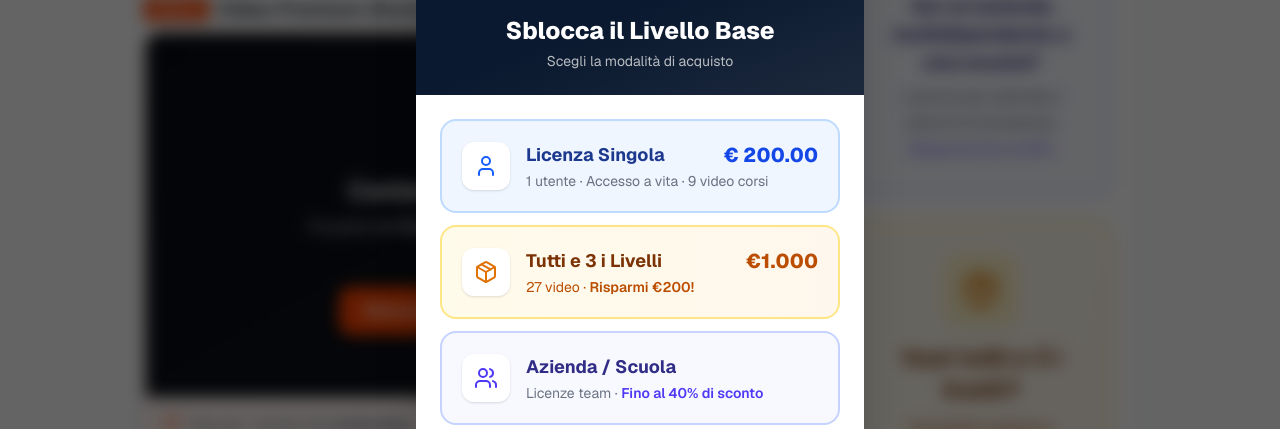
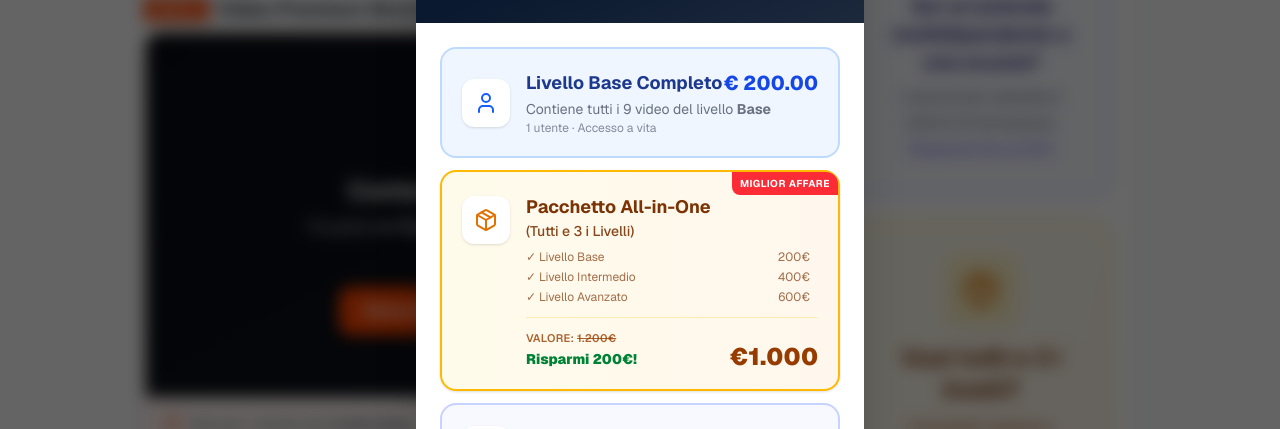
Before and after one commit to simonsilvercaldaie/sito-caldaie, a Next.js app: page /corso/01-caldaia-decisioni in a window 1280 px wide. Both pictures are taken after a click on the element 469 px from the left and 1231 px from the top of the page. Shown: the part 1017-1446 px from the top of the page. Built offline with nearby package versions, Linux system fonts and the light colour scheme.

Commit message:
UX: aggiunto ancoraggio del prezzo pacchetto nel modale e fix testo licenza singola

```diff
--- a/app/corso/[slug]/page.tsx
+++ b/app/corso/[slug]/page.tsx
@@ -1118,34 +1118,51 @@ export default function CorsoPage() {
                                                 </div>
                                                 <div className="flex-1">
                                                     <div className="flex items-center justify-between">
-                                                        <h4 className={`font-bold text-lg ${c.text}`}>Licenza Singola</h4>
+                                                        <h4 className={`font-bold text-lg ${c.text}`}>Livello {course.level} Completo</h4>
                                                         <span className={`font-extrabold text-xl ${c.price}`}>
                                                             {pricingInfo ? formatPrice(getTestPrice(pricingInfo.amountToPay, user?.email)) : ''}
                                                         </span>
                                                     </div>
-                                                    <p className="text-sm text-gray-500 mt-0.5">1 utente · Accesso a vita · 9 video corsi</p>
+                                                    <p className="text-sm text-gray-500 mt-1 leading-tight">
+                                                        Contiene tutti i 9 video del livello <strong>{course.level}</strong><br />
+                                                        <span className="text-xs opacity-80">1 utente · Accesso a vita</span>
+                                                    </p>
                                                 </div>
                                             </div>
                                         </button>
                                     );
                                 })()}
 
-                                {/* 2. Bundle Completo */}
                                 <Link
                                     href="/pacchetto-completo"
                                     onClick={() => setShowPurchaseModal(false)}
-                                    className="w-full bg-gradient-to-r from-amber-50 to-orange-50 hover:from-amber-100 hover:to-orange-100 border-2 border-amber-200 hover:border-amber-400 rounded-2xl p-5 text-left transition-all duration-200 group block"
+                                    className="w-full bg-gradient-to-r from-amber-50 to-orange-50 hover:from-amber-100 hover:to-orange-100 border-2 border-amber-400 rounded-2xl p-5 text-left transition-all duration-200 group block relative shadow-sm hover:shadow-md"
                                 >
-                                    <div className="flex items-center gap-4">
-                                        <div className="p-3 bg-white rounded-xl shadow-sm group-hover:scale-105 transition-transform">
+                                    <div className="absolute top-0 right-0 bg-red-500 text-white text-[10px] font-bold px-2 py-1 rounded-bl-lg rounded-tr-xl uppercase tracking-wider">
+                                        Miglior Affare
+                                    </div>
+                                    <div className="flex items-start gap-4">
+                                        <div className="p-3 bg-white rounded-xl shadow-sm group-hover:scale-105 transition-transform mt-1">
                                             <Package className="w-6 h-6 text-amber-600" />
                                         </div>
-                                        <div className="flex-1">
-                                            <div className="flex items-center justify-between">
-                                                <h4 className="font-bold text-lg text-amber-900">Tutti e 3 i Livelli</h4>
-                                                <span className="font-extrabold text-xl text-amber-700">€1.000</span>
+                                        <div className="flex-1 pt-1">
+                                            <h4 className="font-bold text-lg text-amber-900 mb-2 leading-tight">Pacchetto All-in-One<br/><span className="text-sm font-medium opacity-90">(Tutti e 3 i Livelli)</span></h4>
+
+                                            <div className="text-xs text-amber-900/70 mb-3 space-y-1 pr-2">
+                                                <div className="flex justify-between"><span>✓ Livello Base</span><span>200€</span></div>
+                                                <div className="flex justify-between"><span>✓ Livello Intermedio</span><span>400€</span></div>
+                                                <div className="flex justify-between"><span>✓ Livello Avanzato</span><span>600€</span></div>
                                             </div>
-                                            <p className="text-sm text-amber-700 mt-0.5">27 video · <span className="font-semibold">Risparmi €200!</span></p>
+
+                                            <div className="pt-3 border-t border-amber-200/60 flex items-end justify-between">
+                                                <div>
+                                                    <span className="text-[11px] text-amber-800/80 block uppercase tracking-wide font-semibold">Valore: <del>1.200€</del></span>
+                                                    <span className="text-sm font-black text-green-700 block mt-0.5">Risparmi 200€!</span>
+                                                </div>
+                                                <div className="text-right">
+                                                    <span className="font-black text-2xl text-amber-800 block leading-none">€1.000</span>
+                                                </div>
+                                            </div>
                                         </div>
                                     </div>
                                 </Link>
```
